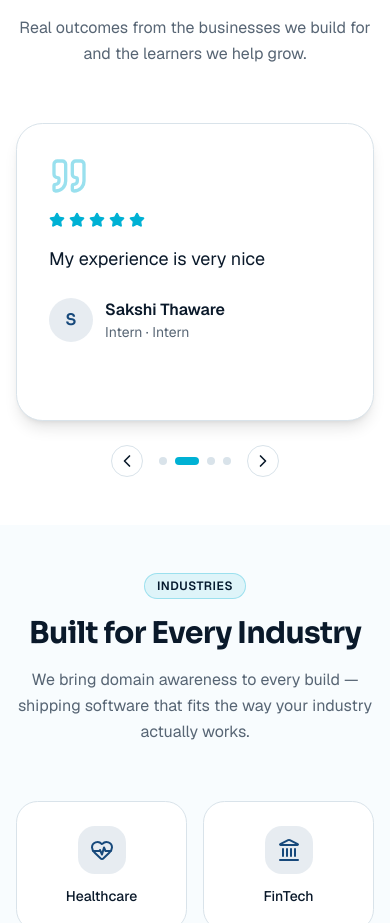
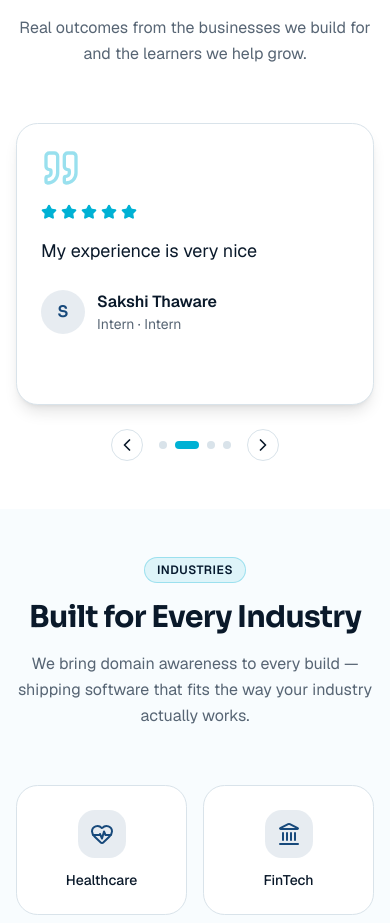
Before and after one commit to titan332/design-codingmitra-website, a Next.js app: page / in a window 390 px wide. Shown: the part 9974-10897 px from the top of the page. Built offline with nearby package versions, Linux system fonts and the light colour scheme.

Commit message:
updated testimonials

```diff
--- a/components/sections/testimonials.tsx
+++ b/components/sections/testimonials.tsx
@@ -41,7 +41,7 @@ export function Testimonials() {
         />
 
         <div className="relative mx-auto mt-14 max-w-3xl">
-          <div className="rounded-3xl border border-border bg-card p-8 shadow-lg sm:p-12">
+          <div className="rounded-2xl border border-border bg-card p-6 shadow-lg sm:p-12">
             <Quote className="size-10 text-accent/40" />
             <div className="mt-4 min-h-44 sm:min-h-36">
               <AnimatePresence mode="wait">
```
